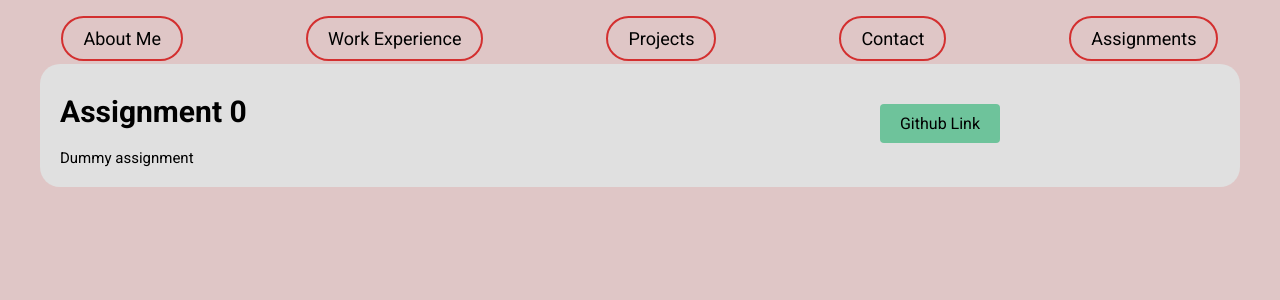
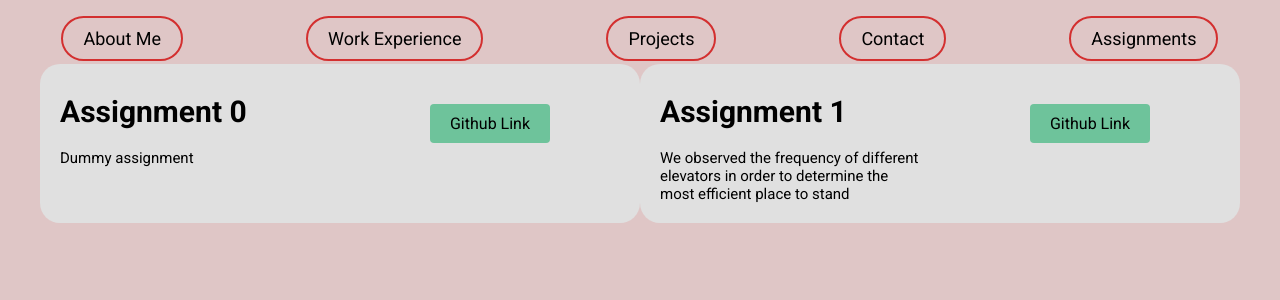
Before and after one commit to aidenfockens/aidenfockens.github.io, a React (Create React App) app: page /#/assignments in a window 1280 px wide. Shown: the top 300 px of the page. Built offline with nearby package versions, Linux system fonts and the light colour scheme.

Commit message:
added my new assignment

```diff
--- a/src/pages/Assignments.js
+++ b/src/pages/Assignments.js
@@ -12,6 +12,14 @@ function Assignments() {
         <RightContainer>
             <GreenButton href= "https://github.com/aidenfockens/afockens-assignment-0">Github Link</GreenButton>
         </RightContainer>
+        <LeftContainer>
+        <AssignmentNameText>Assignment 1</AssignmentNameText>
+        <InfoText>We observed the frequency of different elevators in order to determine the most efficient place to stand</InfoText>
+
+        </LeftContainer>
+        <RightContainer>
+            <GreenButton href= "https://github.com/aidenfockens/afockens-assignment-1">Github Link</GreenButton>
+        </RightContainer>
     </PageContainer>
   );
 }
```
Also changed, not shown: 7 other files (tests, documents, lock files or other folders).
